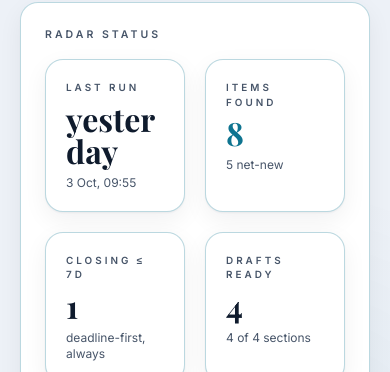
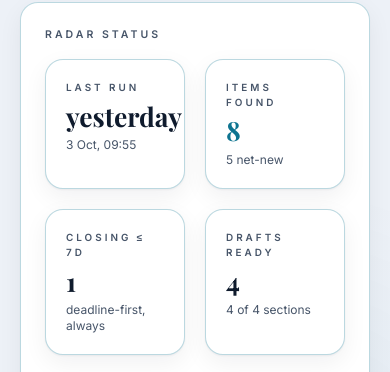
Before and after one commit to Sujanthan242/sl-tech-radar, a Next.js app in the folder frontend/: page / in a window 390 px wide. Shown: the part 334-706 px from the top of the page. Built offline with nearby package versions, Linux system fonts and the light colour scheme; no server answers; a web font is replaced by a local one.

Commit message:
fix: dashboard data display — null-safe latency, tavily fallback, stat wrapping

```diff
--- a/frontend/src/components/ui.tsx
+++ b/frontend/src/components/ui.tsx
@@ -37,7 +37,7 @@ export function Stat({ label, value, hint, accent }: {
   return (
     <div className="card card-hover p-5 min-w-0">
       <p className="eyebrow !text-[0.62rem] !tracking-[3px] mb-2">{label}</p>
-      <p className={`font-display text-[2rem] font-bold leading-none break-words ${accent ? "glow-text" : ""}`}>
+      <p className={`font-display text-[1.65rem] md:text-[2rem] font-bold leading-none ${accent ? "glow-text" : ""}`}>
         {value}
       </p>
       {hint && <p className="text-xs text-[var(--color-muted)] mt-2">{hint}</p>}
```
